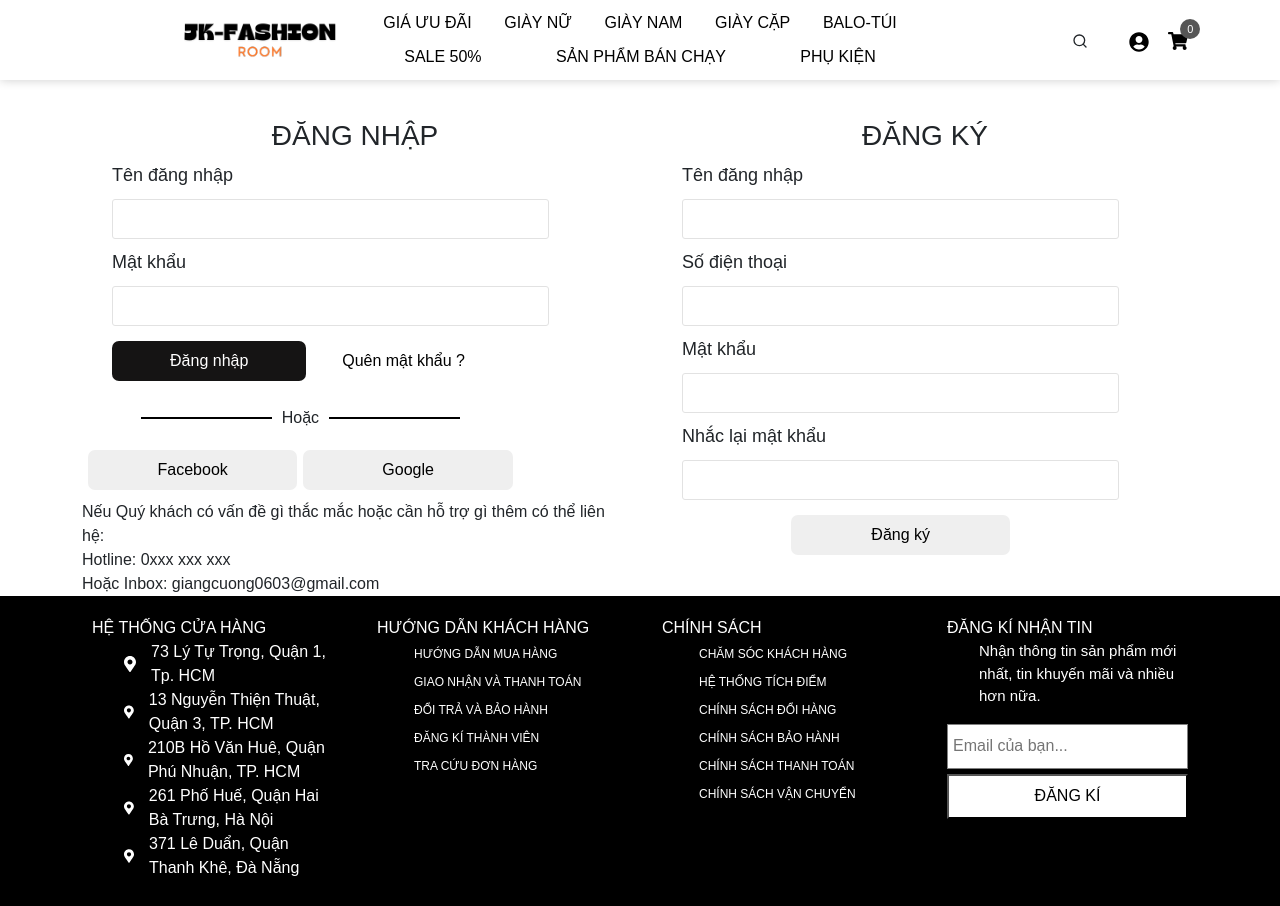
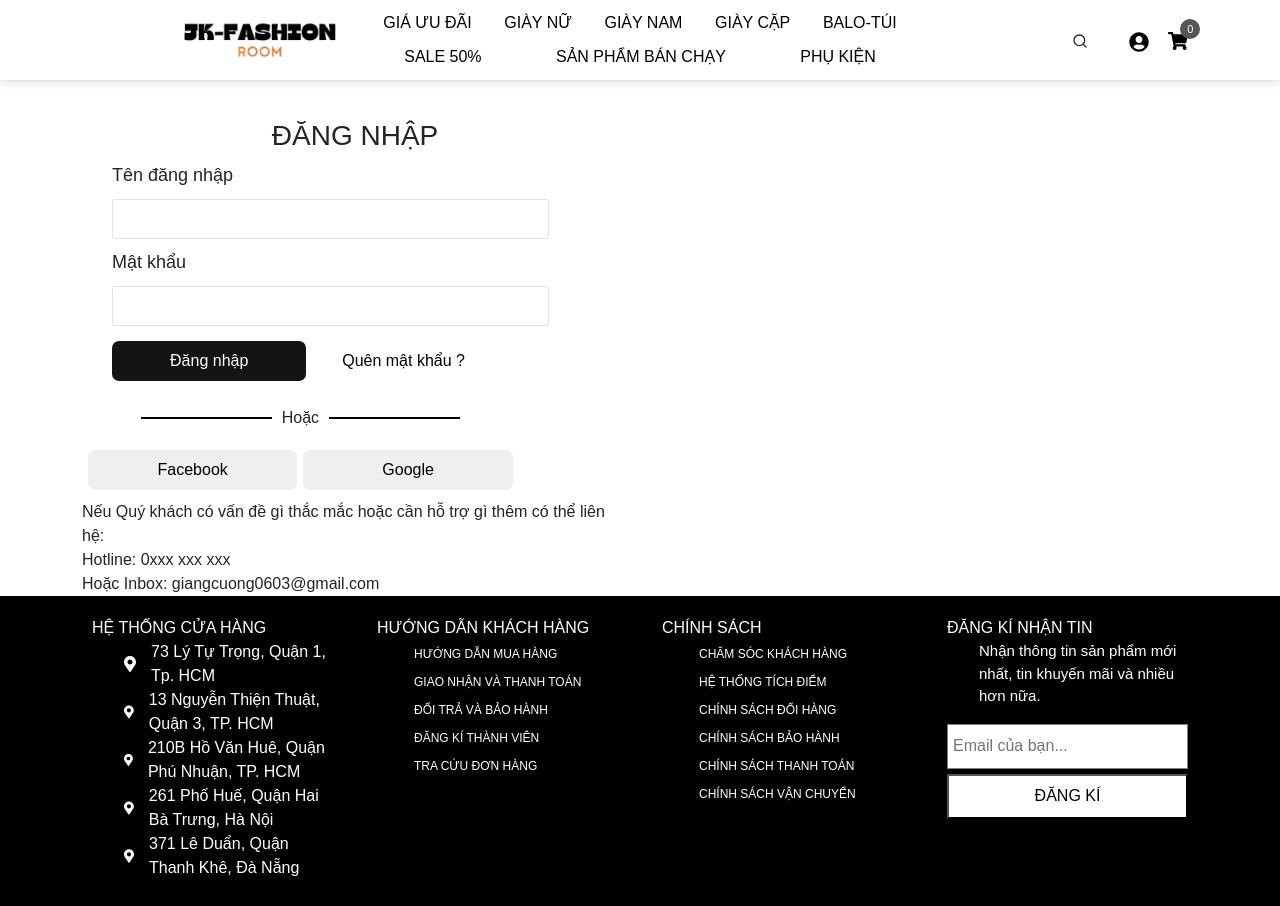
Before and after one commit to Mr-jk03/fashion-web, a React (Create React App) app: page /userform in a window 1280 px wide. Built offline with nearby package versions, Linux system fonts and the light colour scheme; a web font is replaced by a local one.

Commit message:
update user login

```diff
--- a/src/components/Header/User/UserForm/UserForm.css
+++ b/src/components/Header/User/UserForm/UserForm.css
@@ -162,4 +162,5 @@
         margin: 0 auto;
     }
 
+
 }
--- a/src/components/Header/User/UserForm/UserForm.jsx
+++ b/src/components/Header/User/UserForm/UserForm.jsx
@@ -1,41 +1,19 @@
-import React, { useEffect, useState } from 'react';
+
+import { useState } from 'react';
 import './UserForm.css';
 
 const UserForm = () => {
-    const [signUpInvisible, setSignUpInvisible] = useState(true);
-    const [signinInvisible, setSignInInvisible] = useState(true);
 
-    const handleShowSignupForm = () => {
-        setSignUpInvisible(false);
-        setSignInInvisible(false);
+    const [isSignUp, setIsSignUp] = useState(true);
+    const toggleForm = () => {
+        setIsSignUp(!isSignUp);
       };
-
-    const checkSizeWindow = () => {
-        if (window.innerWidth < 431) {
-            setSignInInvisible(true);
-            setSignUpInvisible(true);
-        } else {
-            setSignInInvisible(true);
-            setSignUpInvisible(false);
-        }
-    };
-
-    useEffect(() => {
-        checkSizeWindow();
-
-        window.addEventListener('resize', checkSizeWindow);
-
-        return () => {
-            window.removeEventListener('resize', checkSizeWindow);
-        };
-    }, []);
 
     return (
         <div className='main-userform'>
             <div className="container main-form-us">
                 <div className="row">
-                    {/* Hiển thị form đăng nhập */}
-                    {signinInvisible && (
+                {isSignUp ? (
                     <div className="col-xl-6 col-lg-6 col-md-6 sign-cha">
                         <div className='text-us'>
                             <span>ĐĂNG NHẬP</span>
@@ -56,7 +34,7 @@ const UserForm = () => {
                                 <div></div>
                             </div>
                             <div className='button-forgot'>
-                                <button onClick={handleShowSignupForm}>Đăng ký</button>
+                                <button onClick={toggleForm}>Đăng ký</button>
                             </div>
                             <div className='button-face-google'>
                                 <button>Facebook</button>
@@ -68,10 +46,7 @@ const UserForm = () => {
                                 Hoặc Inbox: giangcuong0603@gmail.com
                             </span>
                         </div>
-                    )}
-
-                    {/* Hiển thị form đăng ký */}
-                    {!signUpInvisible && (
+                        ) : (
                         <div className="col-xl-6 col-lg-6 col-md-6 sign-cha sign-up-cha">
                             <div className='text-us'>
                                 <span>ĐĂNG KÝ</span>
```
Lines whose indentation alone changed are shown as unchanged.
